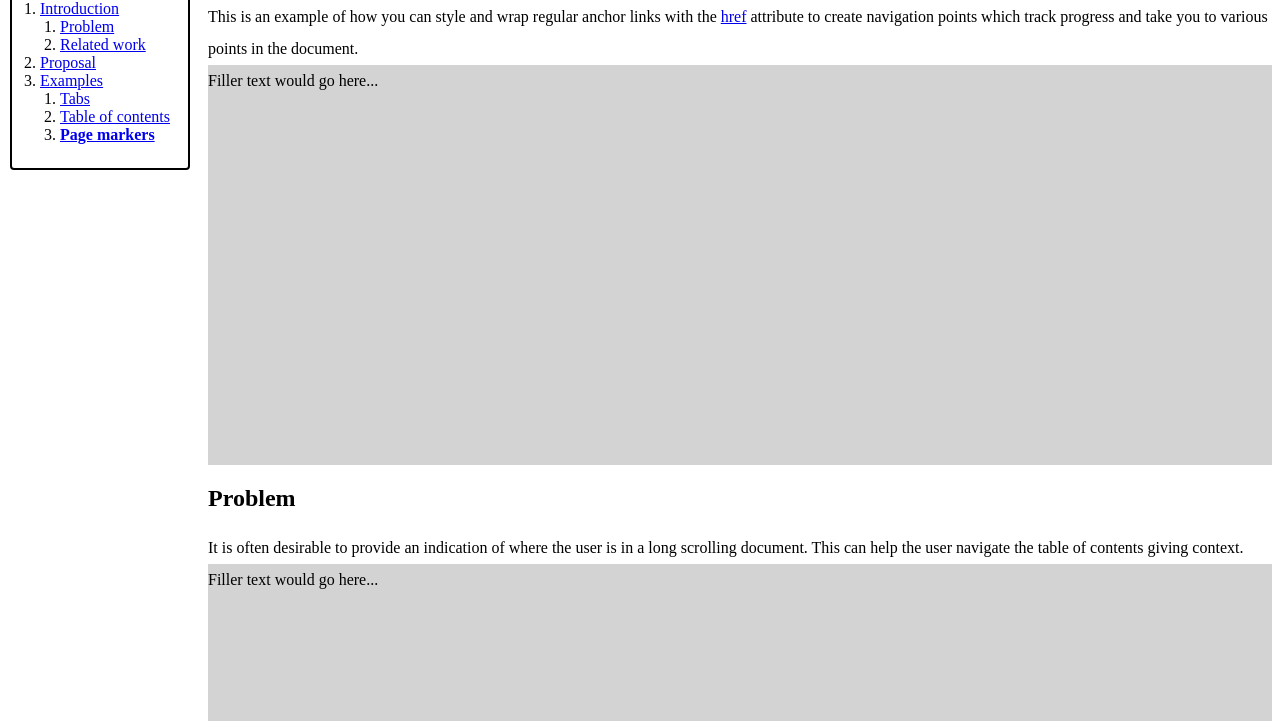
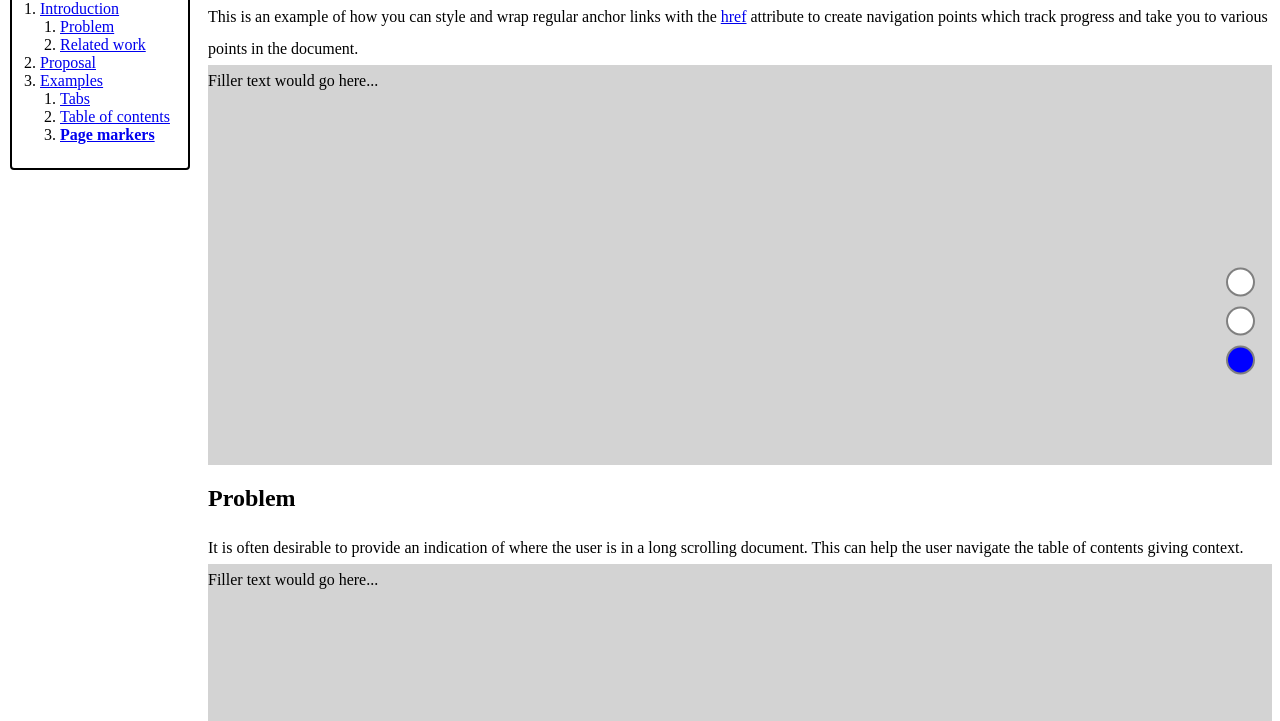
Before and after one commit to flackr/carousel, a plain HTML site: page examples/scroll-marker/scrolltarget/index.html in a window 1280 px wide. Shown: the part 79-800 px from the top of the page. Drawn offline with Linux system fonts and the light colour scheme.

Commit message:
Set one active marker per focusgroup.

```diff
--- a/examples/scroll-marker/scrolltarget/index.html
+++ b/examples/scroll-marker/scrolltarget/index.html
@@ -35,12 +35,30 @@
       p {
         line-height: 200%;
       }
+      .progress {
+        position: fixed;
+        right: 10px;
+        top: 50%;
+        transform: translateY(-50%);
+        padding: 5px;
+      }
+      .progress div {
+        border-radius: 50%;
+        margin: 10px;
+        width: 25px;
+        height: 25px;
+        border: 2px solid gray;
+        background: white;
+      }
+      .progress a:checked div {
+        background: blue;
+      }
     </style>
   </head>
   <body>
     <div class="toc">
       <h3>Contents</h3>
-      <ol>
+      <ol focusgroup>
         <li><a href="#s1">Introduction</a></li>
         <ol>
           <li><a href="#s1-1">Problem</a></li>
@@ -66,6 +84,9 @@
     <p>
       It is often desirable to provide an indication of where the user is in a long scrolling document.
       This can help the user navigate the table of contents giving context.
+    </p>
+    <p>
+      See the <a href="#s3">examples</a> section for some example of how these may be used.
     </p>
 
     <h2 id="s1-2">Related work</h2>
@@ -105,5 +126,11 @@
     <p>
       In classic carousels or slide shows, the slide thumbnails / previews serve as links to those images / pages.
     </p>
+
+    <div class="progress" focusgroup>
+      <a href="#s1" tabindex="-1"><div></div></a>
+      <a href="#s2" tabindex="-1"><div></div></a>
+      <a href="#s3" tabindex="-1"><div></div></a>
+    </div>
   </body>
 </html>
--- a/polyfill/polyfill.js
+++ b/polyfill/polyfill.js
@@ -363,10 +363,21 @@ function eventTarget(scroller) {
 let markerSelectors = new Set();
 let markerVars = new Set();
 let flowSelectors = new Set();
+const skipGroups = new Set();
 
 function handleScroll() {
   const scrollerElement = this == window ? document.documentElement : this;
   const markers = scrollerElement.scrollMarkers;
+  const groups = new Map();
+  for (let marker of markers) {
+    const focusGroup = ancestorFocusGroup(marker) || 'default';
+    if (skipGroups.has(focusGroup))
+      continue;
+    const group = groups.get(focusGroup) || new Set();
+    group.add(marker);
+    groups.set(focusGroup, group);
+  }
+
   if (!markers || markers.length == 0)
     return;
   const ALIGN_PORTION = {
@@ -375,8 +386,11 @@ function handleScroll() {
     'end': 1
   };
   const SLOP = 1;
-  let selected = markers[0];
-  for (const marker of markers) {
+  for (let [_, markerSet] of groups) {
+    let selected = null;
+    for (const marker of markerSet) {
+      if (selected === null)
+        selected = marker;
       const element = marker.scrollTargetElement;
       if (!element) continue;
       let position = relativeOffset(this, element);
@@ -403,16 +417,15 @@ function handleScroll() {
       }
       selected = marker;
     }
+    if (selected !== null) {
       setActiveMarker(selected);
+    }
     const markerScroller = ancestorScroller(selected);
     if (markerScroller != document.scrollingElement && markerScroller != scrollerElement) {
       // TODO: This should not scroll ancestor scrollers.
       selected.scrollIntoView({block: 'nearest', inline: 'nearest', behavior: 'auto'});
     }
   }
-
-function resetHandleScroll() {
-  this.onscroll = handleScroll;
 }
 
 function addPseudoMarker(elem, usedProps) {
@@ -653,10 +666,11 @@ scroll-marker-group {
 
 const SCROLL_MARKER_HANDLERS = {
   'click': function(evt) {
+    setActiveMarker(this, true);
     if (!ancestorFocusGroup(this))
       return;
     this.didActivate = true;
-    setActiveMarker(this, true);
+    evt.preventDefault();
   },
   'keydown': function(evt) {
     if (!ancestorFocusGroup(this))
@@ -715,7 +729,6 @@ function addScrollMarker(marker) {
     return a.compareDocumentPosition(b) == 2; // DOCUMENT_POSITION_PRECEDING
   });
   scroller.onscroll = handleScroll;
-  scroller.onscrollend = resetHandleScroll;
   handleScroll.apply(scroller);
 }
 
@@ -744,7 +757,13 @@ function setActiveMarker(marker, scrollTo) {
     target.offsetLeft = Math.max(0, Math.min(scrollerElement.scrollWidth - scrollerElement.clientWidth, target.offsetLeft));
     target.offsetTop = Math.max(0, Math.min(scrollerElement.scrollHeight - scrollerElement.clientHeight, target.offsetTop));
     if (target.offsetLeft != scrollerElement.scrollLeft || target.offsetTop != scrollerElement.scrollTop) {
-      scroller.onscroll = undefined;
+      const group = ancestorFocusGroup(marker);
+      if (group) {
+        skipGroups.add(group);
+        scroller.addEventListener('scrollend', () => {
+          skipGroups.delete(group);
+        }, {once: true});
+      }
       scroller.scrollTo({
         top: target.offsetTop,
         left: target.offsetLeft,
@@ -754,18 +773,21 @@ function setActiveMarker(marker, scrollTo) {
   }
   const focusGroup = ancestorFocusGroup(marker);
   for (const m of markers) {
-    if (m == marker) continue;
+    const markerGroup = ancestorFocusGroup(m);
+    if (m == marker || markerGroup !== focusGroup) continue;
     m.checked = false;
     m.classList.remove('checked');
     m.setAttribute('aria-selected', false);
-    if (focusGroup && isAncestor(focusGroup, marker)) {
-      m.setAttribute('tabindex', -1);
+    if (focusGroup && isAncestor(focusGroup, marker) && m.originalTabIndex) {
+      m.setAttribute('tabindex', m.originalTabIndex);
     }
   }
   marker.checked = true;
   marker.classList.add('checked');
   marker.setAttribute('aria-selected', true);
-  if (focusGroup) {
+  const originalTabIndex = marker.getAttribute('tabindex');
+  if (focusGroup && originalTabIndex == -1) {
+    marker.originalTabIndex = -1;
     marker.setAttribute('tabindex', 0);
   }
 }
```
Also changed, not shown: scroll-marker/README.md. Lines whose indentation alone changed are shown as unchanged.
